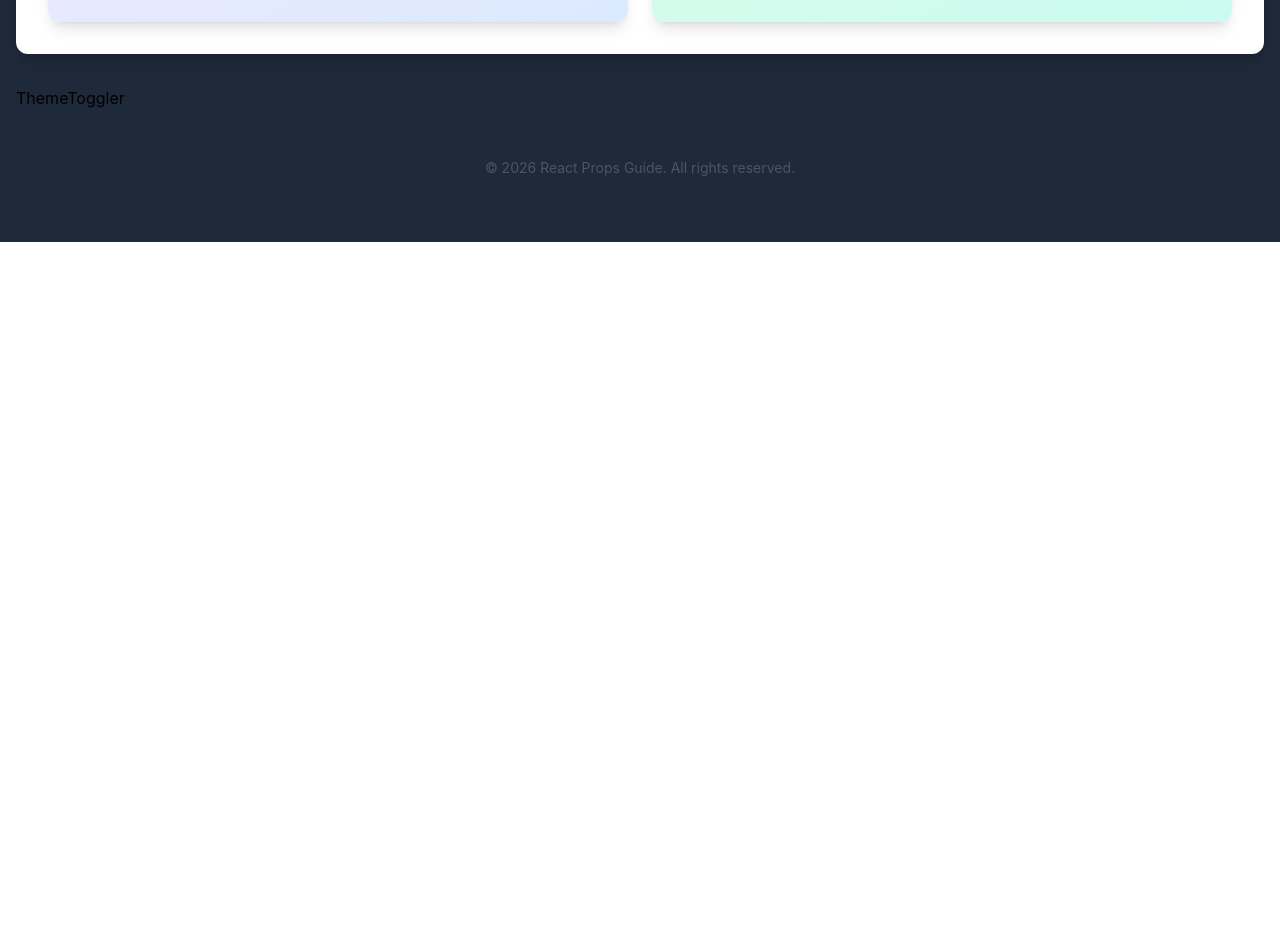
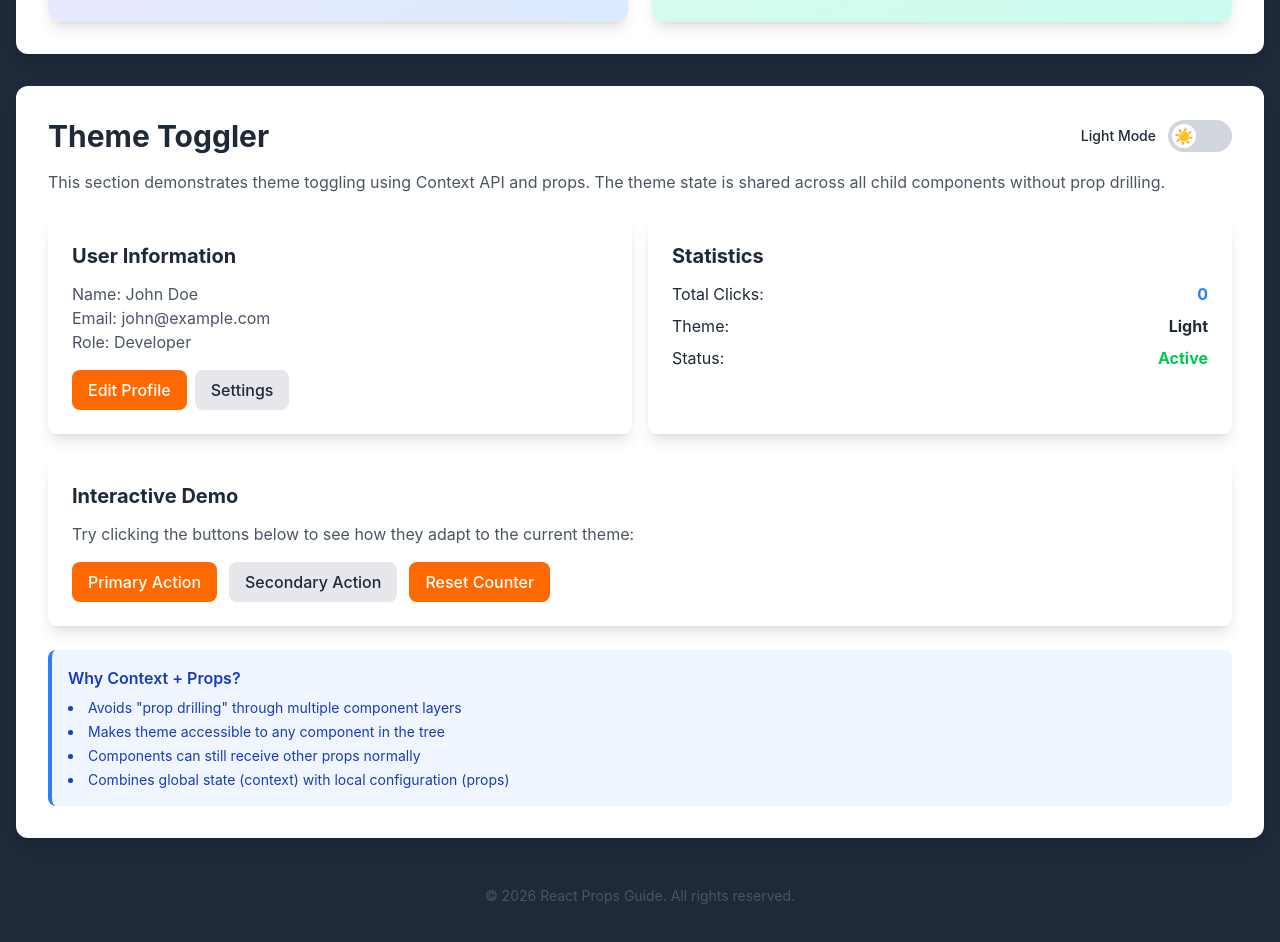
Before and after one commit to arnavbhatiamait/Complete-React-and-NextJS-course-with-AI-powered-Projects-Course---Hitesh-chaudhary, a React (Vite) app in the folder 05_prop_guide/: page / in a window 1280 px wide. Shown: the part 2587-3529 px from the top of the page. Before the commit the page ends 2829 px from the top, so only its background shows below. Built offline with nearby package versions, Linux system fonts and the light colour scheme.

Commit message:
section 6 ThemeToggler component and enhance theme context usage with new ThemedButton and ThemedCard components

```diff
--- a/05_prop_guide/src/components/ThemeToggler.jsx
+++ b/05_prop_guide/src/components/ThemeToggler.jsx
@@ -1,6 +1,4 @@
-import React, { use, useState } from 'react'
-import { useContext } from 'react';
-import { createContext } from 'react'
+import React, { useState, useContext, createContext } from 'react'
 // ! this is just a placeholder component to show how to use context for theme toggling. The actual implementation will be done in the next section on context API.
 const ThemeContext = createContext();
 
@@ -30,10 +28,7 @@
 }
 
 function ThemeToggleButton() {
-    const { theme, toggleTheme, isDark } = useTheme();
-    return (
-        function ThemeToggleButton() {
-            const { theme, toggleTheme, isDark } = useTheme();
+    const { toggleTheme, isDark } = useTheme();
 
     return (
         <button
@@ -55,11 +50,9 @@
         </button>
     );
 }
-    );
-}
 
-function ThemeCard({ title, children }) {
-    const {isDark} = useTheme();
+function ThemedCard({ title, children }) {
+    const { isDark } = useTheme();
     return (
         <div
             className={`
@@ -74,12 +67,151 @@
 
 }
 
-function ThemeToggler() {
-    const { theme, toggleTheme, isDark } = useTheme();
+// Themed Button Component
+function ThemedButton({ children, variant = "primary", onClick }) {
+    const { isDark } = useTheme();
+
+    const getButtonClasses = () => {
+        if (variant === "primary") {
+            return isDark
+                ? "bg-blue-600 hover:bg-blue-700 text-white"
+                : "bg-orange-500 hover:bg-blue-600 text-white";
+        }
+        if (variant === "secondary") {
+            return isDark
+                ? "bg-gray-700 hover:bg-gray-600 text-white"
+                : "bg-gray-200 hover:bg-gray-300 text-gray-800";
+        }
+    };
 
     return (
-        <div>ThemeToggler</div>
-    )
+        <button
+            onClick={onClick}
+            className={`px-4 py-2 rounded-lg font-medium transition-colors ${getButtonClasses()}`}
+        >
+            {children}
+        </button>
+    );
+}
+
+// Main Theme Demo Component
+function ThemeToggler() {
+    const { isDark } = useTheme();
+    const [clickCount, setClickCount] = useState(0);
+
+    return (
+        <section
+            className={`
+        p-8 rounded-xl shadow-lg transition-colors duration-300
+        ${isDark ? "bg-gray-900 text-white" : "bg-white text-gray-800"}
+      `}
+        >
+            <div className="flex items-center justify-between mb-4">
+                <h2 className="text-3xl font-bold">Theme Toggler</h2>
+                <div className="flex items-center gap-3">
+                    <span className="text-sm font-medium">
+                        {isDark ? "Dark Mode" : "Light Mode"}
+                    </span>
+                    <ThemeToggleButton />
+                </div>
+            </div>
+
+            <p className={`mb-6 ${isDark ? "text-gray-300" : "text-gray-600"}`}>
+                This section demonstrates theme toggling using Context API and props.
+                The theme state is shared across all child components without prop
+                drilling.
+            </p>
+
+            <div className="space-y-6">
+                <div className="grid grid-cols-1 md:grid-cols-2 gap-4">
+                    <ThemedCard title="User Information">
+                        <p className={isDark ? "text-gray-300" : "text-gray-600"}>
+                            Name: John Doe
+                            <br />
+                            Email: john@example.com
+                            <br />
+                            Role: Developer
+                        </p>
+                        <div className="mt-4 flex gap-2">
+                            <ThemedButton
+                                variant="primary"
+                                onClick={() => setClickCount(clickCount + 1)}
+                            >
+                                Edit Profile
+                            </ThemedButton>
+                            <ThemedButton
+                                variant="secondary"
+                                onClick={() => setClickCount(clickCount + 1)}
+                            >
+                                Settings
+                            </ThemedButton>
+                        </div>
+                    </ThemedCard>
+
+                    <ThemedCard title="Statistics">
+                        <div className="space-y-2">
+                            <div className="flex justify-between">
+                                <span>Total Clicks:</span>
+                                <span className="font-bold text-blue-500">{clickCount}</span>
+                            </div>
+                            <div className="flex justify-between">
+                                <span>Theme:</span>
+                                <span className="font-bold">{isDark ? "Dark" : "Light"}</span>
+                            </div>
+                            <div className="flex justify-between">
+                                <span>Status:</span>
+                                <span className="font-bold text-green-500">Active</span>
+                            </div>
+                        </div>
+                    </ThemedCard>
+                </div>
+
+                <ThemedCard title="Interactive Demo">
+                    <p className={`mb-4 ${isDark ? "text-gray-300" : "text-gray-600"}`}>
+                        Try clicking the buttons below to see how they adapt to the current
+                        theme:
+                    </p>
+                    <div className="flex flex-wrap gap-3">
+                        <ThemedButton
+                            variant="primary"
+                            onClick={() => setClickCount(clickCount + 1)}
+                        >
+                            Primary Action
+                        </ThemedButton>
+                        <ThemedButton
+                            variant="secondary"
+                            onClick={() => setClickCount(clickCount + 1)}
+                        >
+                            Secondary Action
+                        </ThemedButton>
+                        <ThemedButton variant="primary" onClick={() => setClickCount(0)}>
+                            Reset Counter
+                        </ThemedButton>
+                    </div>
+                </ThemedCard>
+
+                <div
+                    className={`
+            p-4 rounded-lg border-l-4 transition-colors
+            ${isDark
+                            ? "bg-blue-900 border-blue-500 text-blue-100"
+                            : "bg-blue-50 border-blue-500 text-blue-800"
+                        }
+          `}
+                >
+                    <h4 className="font-semibold mb-2">Why Context + Props?</h4>
+                    <ul className="list-disc list-inside space-y-1 text-sm">
+                        <li>Avoids "prop drilling" through multiple component layers</li>
+                        <li>Makes theme accessible to any component in the tree</li>
+                        <li>Components can still receive other props normally</li>
+                        <li>
+                            Combines global state (context) with local configuration (props)
+                        </li>
+                    </ul>
+                </div>
+            </div>
+        </section>
+    );
 }
 
 export default ThemeToggler
```
Lines whose indentation alone changed are shown as unchanged.
